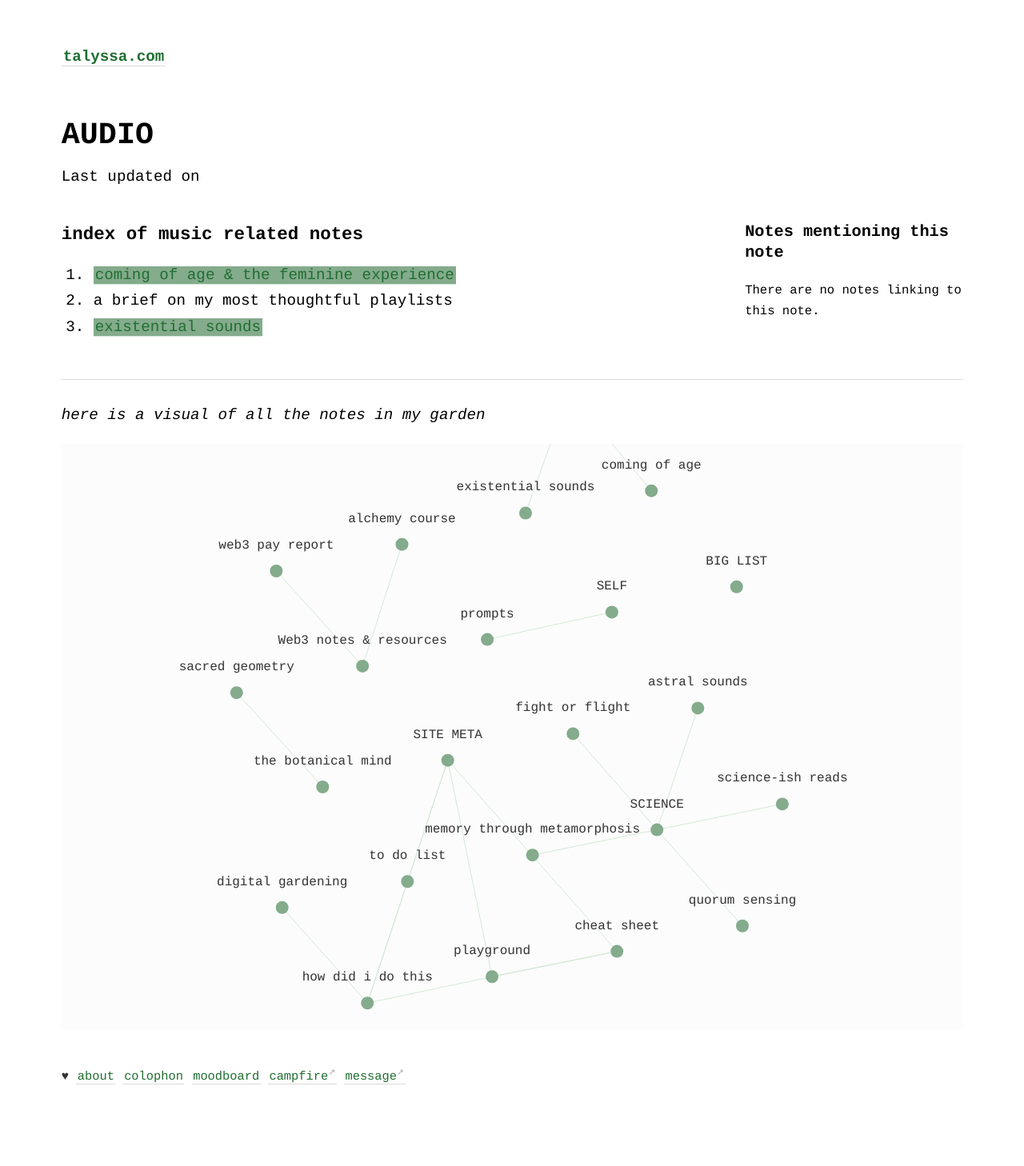
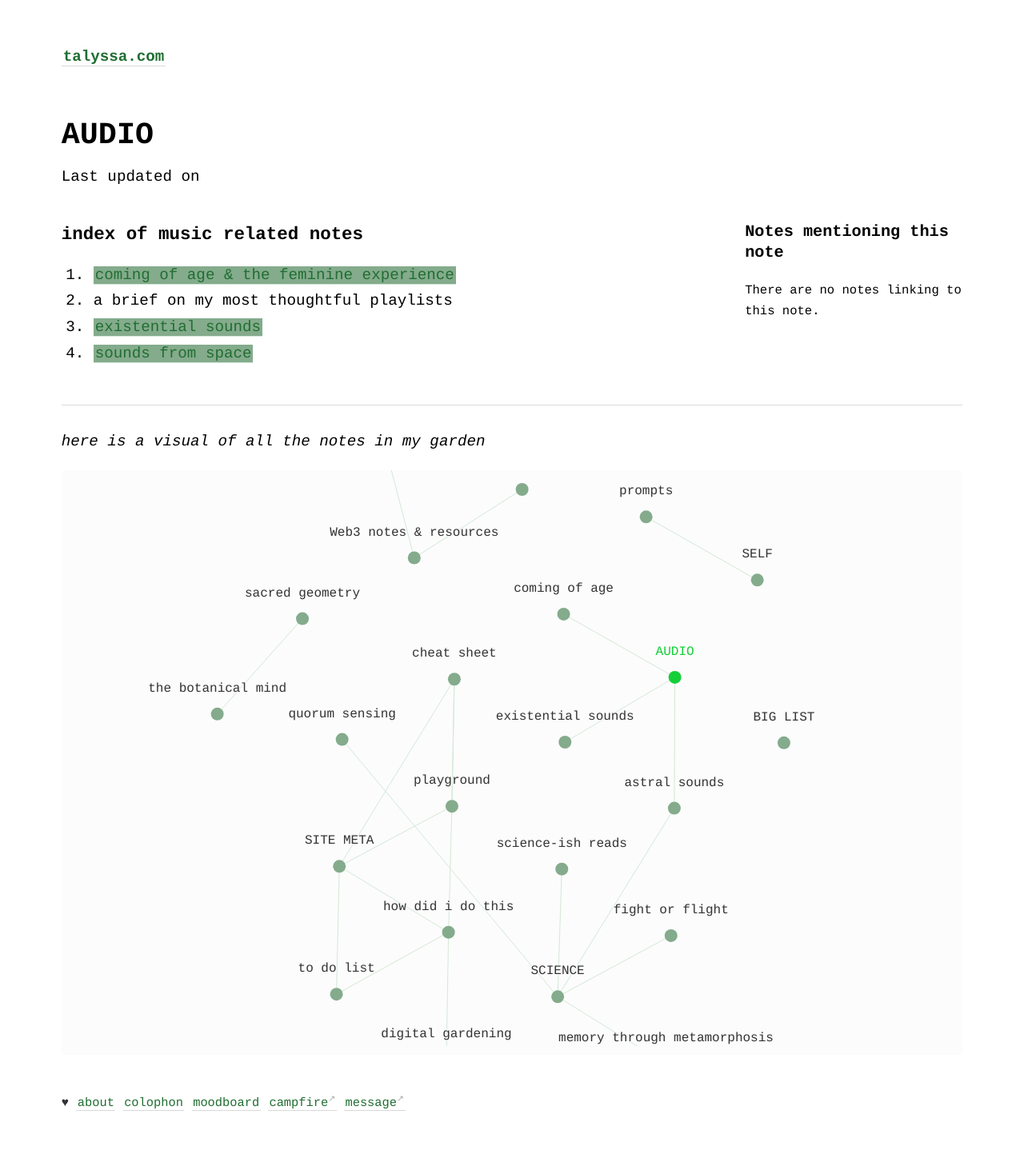
Before and after one commit to geminiworms/talyssagarden.github.io, a Jekyll site: the page built from _notes/audio.md, in a window 1280 px wide. Shown: the whole page at 80% size. Built offline with Jekyll 4.4.1, drawn with Linux system fonts in a browser that asks for light colours; before the commit the page ends 1426 px from its top, so only the background shows below that.

Commit message:
Update audio.md

```diff
--- a/_notes/audio.md
+++ b/_notes/audio.md
@@ -5,3 +5,4 @@
 1. [[coming-of-age|coming of age & the feminine experience]]
 2. a brief on my most thoughtful playlists
 3. [[existential sounds]]
+4. [[astral-sounds|sounds from space]]
```
